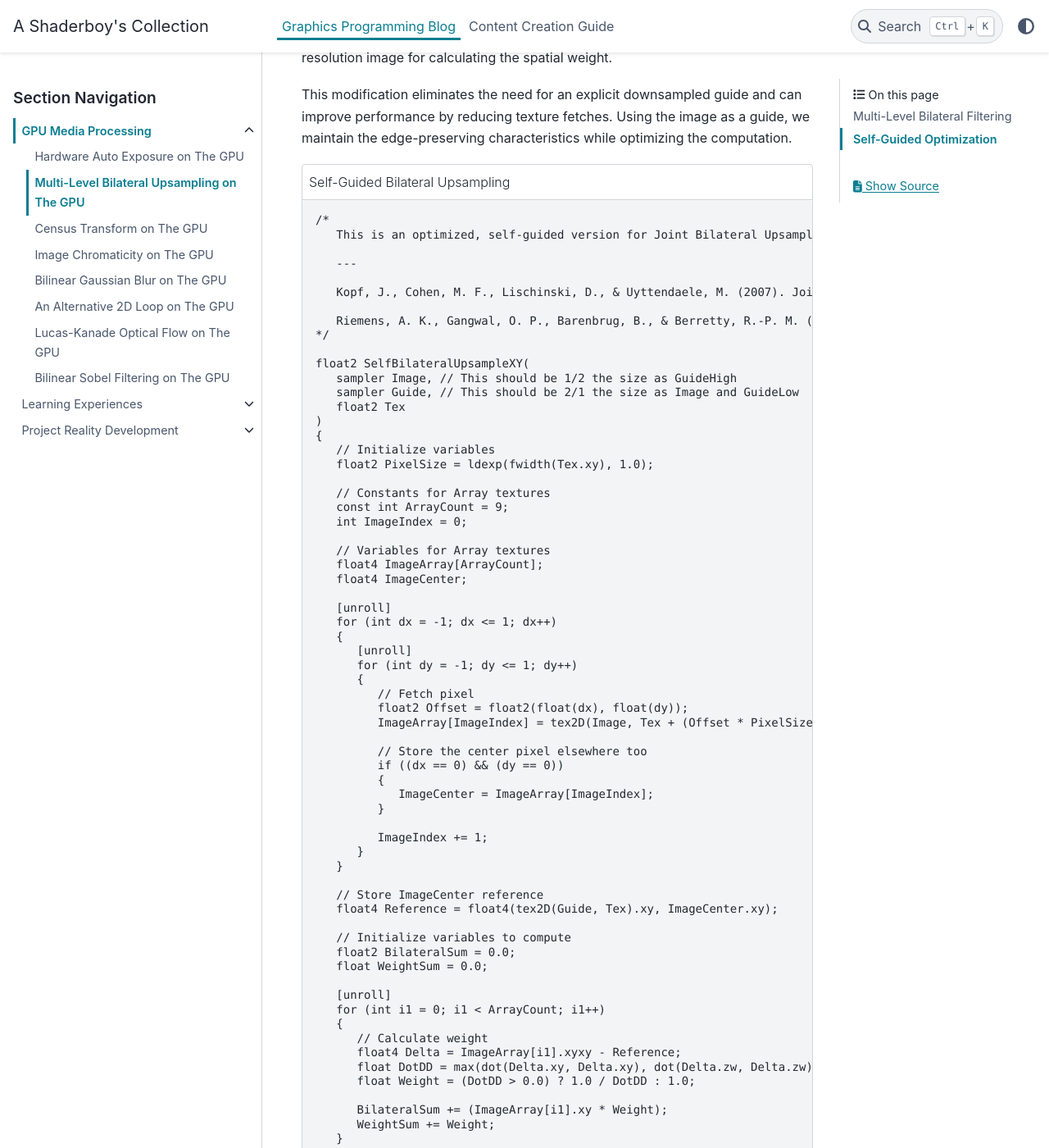
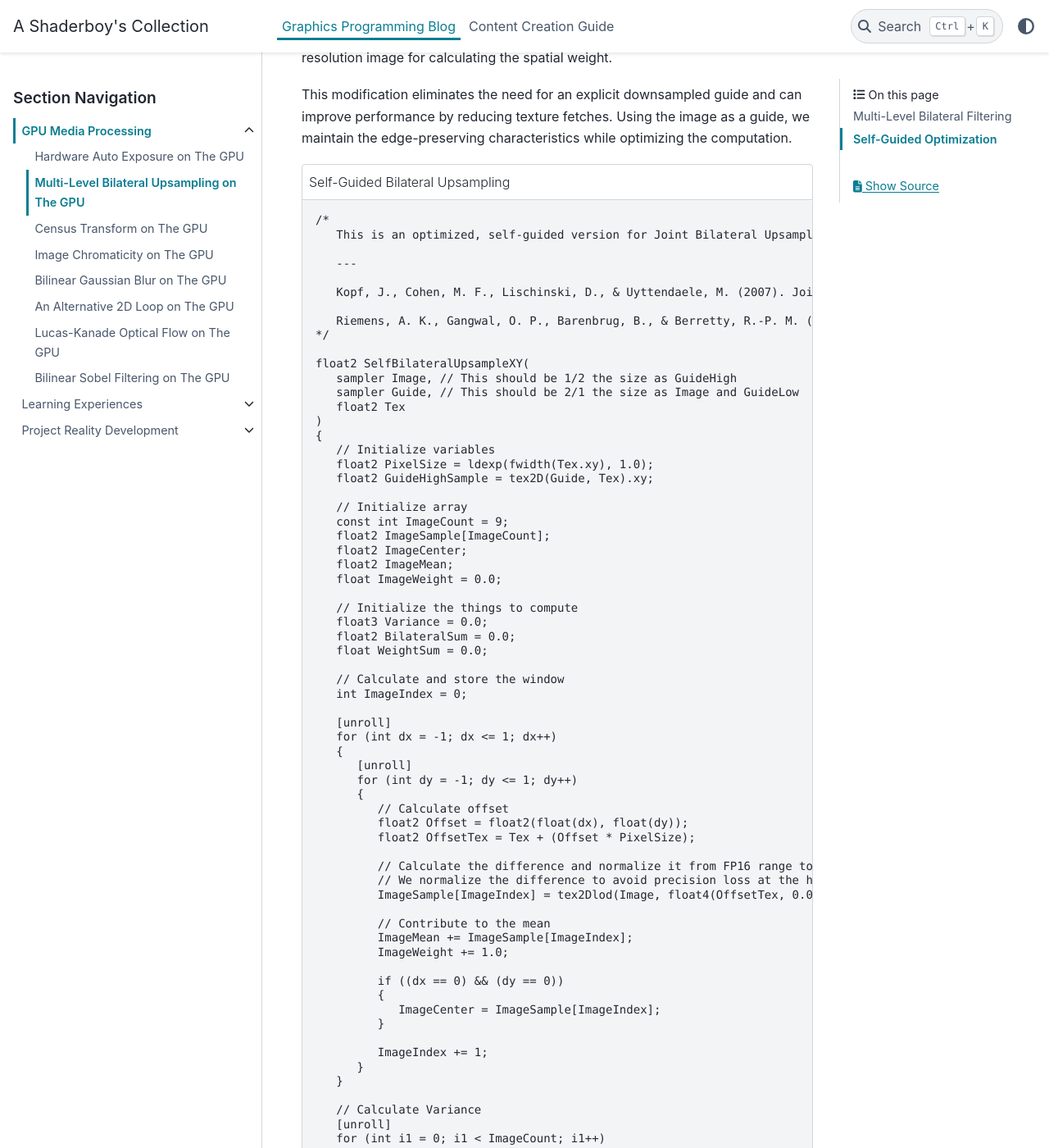
Before and after one commit to papadanku/papadanku.github.io, a Sphinx documentation site: the page built from doc/source/blog/gpu/bilateral.rst, in a window 1280 px wide and 1400 px high, scrolled down 1976 px. Shown: the whole window at 82% size. Built offline with Sphinx 7.4.7 and the PyData theme 0.15.4, drawn with Linux system fonts in a browser that asks for light colours; some of the changed text lies outside the part shown.

Commit message:
Update bilateral.rst

```diff
--- a/doc/source/blog/gpu/bilateral.rst
+++ b/doc/source/blog/gpu/bilateral.rst
@@ -96,14 +96,22 @@ This modification eliminates the need for an explicit downsampled guide and can
    {
       // Initialize variables
       float2 PixelSize = ldexp(fwidth(Tex.xy), 1.0);
+      float2 GuideHighSample = tex2D(Guide, Tex).xy;
 
-      // Constants for Array textures
-      const int ArrayCount = 9;
+      // Initialize array
+      const int ImageCount = 9;
+      float2 ImageSample[ImageCount];
+      float2 ImageCenter;
+      float2 ImageMean;
+      float ImageWeight = 0.0;
+
+      // Initialize the things to compute
+      float3 Variance = 0.0;
+      float2 BilateralSum = 0.0;
+      float WeightSum = 0.0;
+
+      // Calculate and store the window
       int ImageIndex = 0;
-
-      // Variables for Array textures
-      float4 ImageArray[ArrayCount];
-      float4 ImageCenter;
 
       [unroll]
       for (int dx = -1; dx <= 1; dx++)
@@ -111,36 +119,59 @@ This modification eliminates the need for an explicit downsampled guide and can
          [unroll]
          for (int dy = -1; dy <= 1; dy++)
          {
-            // Fetch pixel
+            // Calculate offset
             float2 Offset = float2(float(dx), float(dy));
-            ImageArray[ImageIndex] = tex2D(Image, Tex + (Offset * PixelSize));
+            float2 OffsetTex = Tex + (Offset * PixelSize);
 
-            // Store the center pixel elsewhere too
+            // Calculate the difference and normalize it from FP16 range to [-1.0, 1.0) range
+            // We normalize the difference to avoid precision loss at the higher numbers
+            ImageSample[ImageIndex] = tex2Dlod(Image, float4(OffsetTex, 0.0, 0.0)).xy;
+
+            // Contribute to the mean
+            ImageMean += ImageSample[ImageIndex];
+            ImageWeight += 1.0;
+
             if ((dx == 0) && (dy == 0))
             {
-               ImageCenter = ImageArray[ImageIndex];
+               ImageCenter = ImageSample[ImageIndex];
             }
 
             ImageIndex += 1;
          }
       }
 
-      // Store ImageCenter reference
-      float4 Reference = float4(tex2D(Guide, Tex).xy, ImageCenter.xy);
+      // Calculate Variance
+      [unroll]
+      for (int i1 = 0; i1 < ImageCount; i1++)
+      {
+         // Calculate the Variance (.xy) and Covariance (.z)
+         float2 Difference = ImageSample[i1] - ImageMean;
+         Variance.xy += (Difference * Difference);
+         Variance.z += (Difference.x * Difference.y);
+      }
 
-      // Initialize variables to compute
-      float2 BilateralSum = 0.0;
-      float WeightSum = 0.0;
+      // Average the Mean, Variance, and Covariance here (saves MUL instructions)
+      ImageMean /= ImageWeight;
+      Variance /= ImageWeight;
+
+      // Create the Coveriance matrix
+      float D = (Variance.y * Variance.x) - (Variance.z * Variance.z);
+      float2x2 CoverianceMat = float2x2(Variance.y, -Variance.z, -Variance.z, Variance.x) / D;
 
       [unroll]
-      for (int i1 = 0; i1 < ArrayCount; i1++)
+      for (int i2 = 0; i2 < ImageCount; i2++)
       {
-         // Calculate weight
-         float4 Delta = ImageArray[i1].xyxy - Reference;
-         float DotDD = max(dot(Delta.xy, Delta.xy), dot(Delta.zw, Delta.zw));
-         float Weight = (DotDD > 0.0) ? 1.0 / DotDD : 1.0;
+         // Calculate a Mahalanobis-like distance.
+         float2 Delta1 = ImageSample[i2].xy - GuideHighSample.xy;
+         float2 Delta2 = ImageSample[i2].xy - ImageCenter.xy;
+         float Distance1 = dot(mul(CoverianceMat, Delta1), Delta1);
+         float Distance2 = dot(mul(CoverianceMat, Delta2), Delta2);
 
-         BilateralSum += (ImageArray[i1].xy * Weight);
+         // Calculate weightage while avoiding division by 0.
+         float Distance = (D > 0.0) ? max(Distance1, Distance2) : 1.0;
+         float Weight = (Distance > 0.0) ? 1.0 / Distance : 1.0;
+
+         BilateralSum += (ImageSample[i2] * Weight);
          WeightSum += Weight;
       }
 
```
